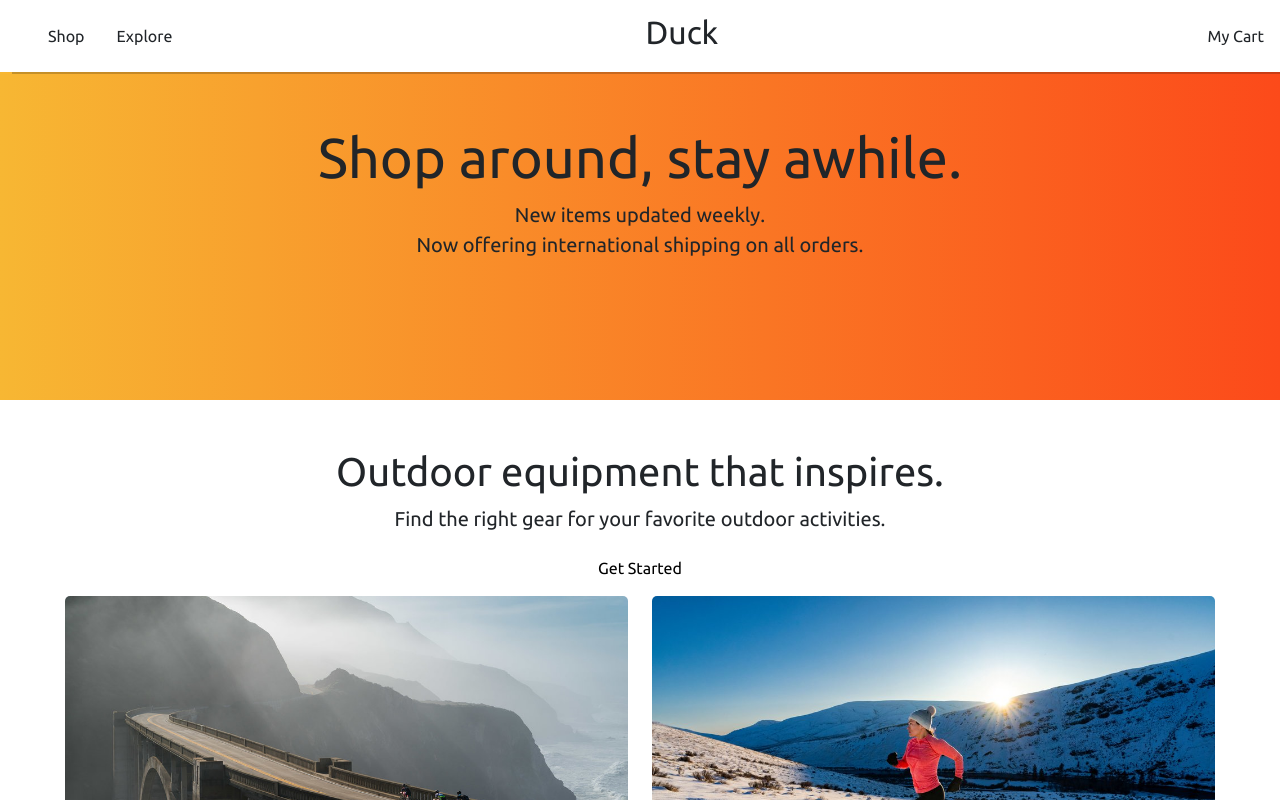
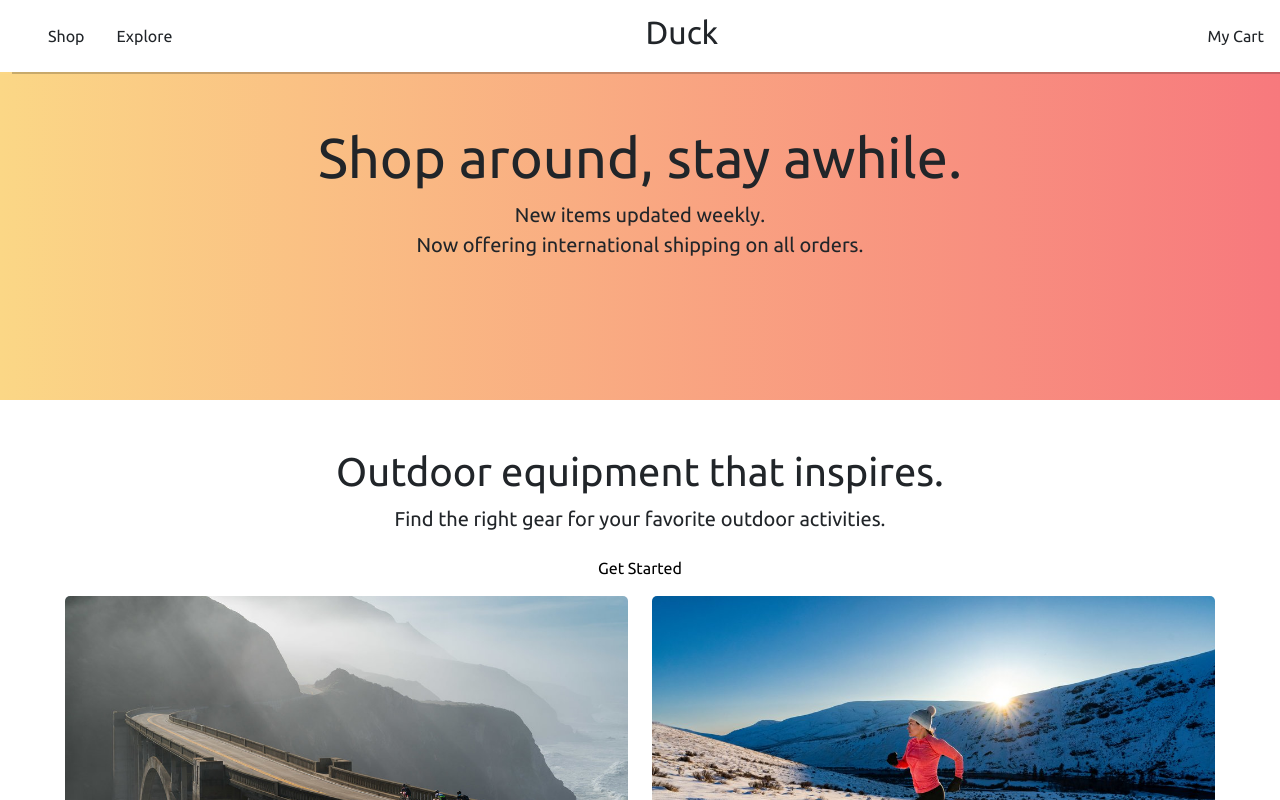
Before and after one commit to BeanDeebe/ecommerce_fullStack, a Next.js app in the folder ecomm_project/frontend/: page / in a window 1280 px wide. Shown: the top 800 px of the page. Built offline with nearby package versions, Linux system fonts and the light colour scheme; no server answers; a web font is replaced by a local one.

Commit message:
adjustedshop page

```diff
--- a/ecomm_project/frontend/pages/shop.tsx
+++ b/ecomm_project/frontend/pages/shop.tsx
@@ -7,7 +7,9 @@ import ProductGrid from "@/components/Product/ProductGrid";
 export default function Shop() {
     return(
         <div>
-            <Navbar />
+            <div>
+                <Navbar />
+            </div>
             <div className={styles.jumbotron}>
                 <h1>New Styles, Every Month.</h1>
             </div>
--- a/ecomm_project/frontend/styles/Hero.module.css
+++ b/ecomm_project/frontend/styles/Hero.module.css
@@ -4,7 +4,7 @@
     display: flex;
     justify-content: center;
     align-items: center;
-    background: #fc4a1a;  /* fallback for old browsers */
-    background: -webkit-linear-gradient(to right, #f7b733, #fc4a1a);  /* Chrome 10-25, Safari 5.1-6 */
-    background: linear-gradient(to right, #f7b733, #fc4a1a); /* W3C, IE 10+/ Edge, Firefox 16+, Chrome 26+, Opera 12+, Safari 7+ */
+    background: #C6FFDD;  /* fallback for old browsers */
+    background: -webkit-linear-gradient(to right, #FBD786, #f7797d);  /* Chrome 10-25, Safari 5.1-6 */
+    background: linear-gradient(to right, #FBD786, #f7797d); /* W3C, IE 10+/ Edge, Firefox 16+, Chrome 26+, Opera 12+, Safari 7+ */
 }
--- a/ecomm_project/frontend/styles/Shop.module.css
+++ b/ecomm_project/frontend/styles/Shop.module.css
@@ -2,9 +2,11 @@
 .jumbotron {
     height: 400px;
     display: flex;
-    justify-content: center;
+    justify-content: left;
     align-items: center;
-    background: #5a5858;
-    color: white;
+    background: #FBD786;
+    color: rgb(0, 0, 0);
     opacity: 80%;
+    margin-top: 10px;
+    padding-left: 10px;
 }
```
